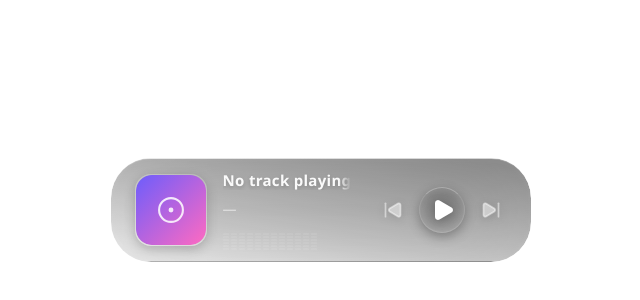
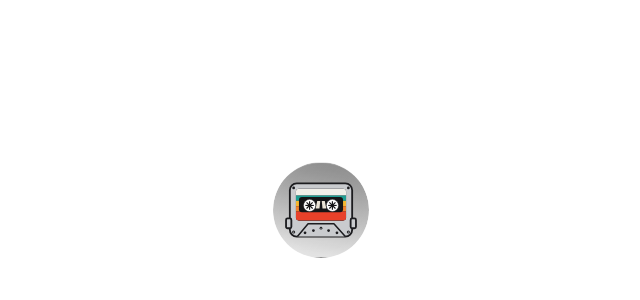
Before and after one commit to davidcepeda1/AeroGlass, a React (Vite) app: page / in a window 1280 px wide. Shown: the part 190-490 px from the top of the page, without its empty margins (319-959 px from the left). Built offline with nearby package versions, Linux system fonts and the light colour scheme.

Commit message:
fix: match cassette sides to reference art

```diff
--- a/src/App.tsx
+++ b/src/App.tsx
@@ -132,8 +132,8 @@ function App() {
     stops: getEqualizerPalette(null),
     peakColor: getPeakColor(null),
   }));
-  const [phase, setPhase] = useState<TransitionPhase>("idle");
-  const [discType, setDiscType] = useState<DiscType>("vinyl");
+  const [phase, setPhase] = useState<TransitionPhase>("spinning"); // TEMP: force-preview the disc
+  const [discType, setDiscType] = useState<DiscType>("cassette2"); // TEMP: force-preview the disc
   // null = let CSS `fit-content` size the card (normal state); a number is
   // an inline px width locked in only while a transition is in flight, so
   // the width transition has two concrete endpoints to animate between.
--- a/src/DiscTransition.tsx
+++ b/src/DiscTransition.tsx
@@ -310,6 +310,12 @@ function CassetteRetro() {
   return (
     <svg viewBox="0 0 100 100" width="100%" height="100%">
       <rect x={11} y={14} width={78} height={72} rx={9} fill="#1c1c22" stroke="#0a0a0d" strokeWidth={1} />
+      {/* Side-locking nubs, borrowed from CassetteColor's reference (this
+          design's own source art doesn't show them, but they read as the
+          same structural detail) — positioned low, level with the bottom
+          trapezoid panel, same as there. */}
+      <rect x={6} y={62} width={7} height={13} rx={2} fill="#1c1c22" stroke="#0a0a0d" strokeWidth={1} />
+      <rect x={87} y={62} width={7} height={13} rx={2} fill="#1c1c22" stroke="#0a0a0d" strokeWidth={1} />
       {/* One single rounded frame running cream / orange / cream again — not
           three separately-bordered pieces stacked with gaps. The reference
           traces one continuous outline the whole way down to the "90 min"
@@ -423,8 +429,11 @@ function CassetteColor() {
       <circle cx={50} cy={74} r={0.7} fill="#c9cbce" />
       <circle cx={60} cy={77} r={1.8} fill="#1c1c1f" />
       <circle cx={71} cy={80} r={1.8} fill="#1c1c1f" />
-      <rect x={4} y={44} width={7} height={13} rx={2} fill="#c9cbce" stroke="#1c1c1f" strokeWidth={2.4} />
-      <rect x={89} y={44} width={7} height={13} rx={2} fill="#c9cbce" stroke="#1c1c1f" strokeWidth={2.4} />
+      {/* Side-locking nubs — measured off the reference with a grid overlay:
+          they sit low, roughly level with the bottom trapezoid panel, not
+          centered on the reels. */}
+      <rect x={4} y={61} width={7} height={13} rx={2} fill="#c9cbce" stroke="#1c1c1f" strokeWidth={2.4} />
+      <rect x={89} y={61} width={7} height={13} rx={2} fill="#c9cbce" stroke="#1c1c1f" strokeWidth={2.4} />
       <GearReel cx={35} cy={44} r={8} hub="#ffffff" spoke="#141416" />
       <GearReel cx={65} cy={44} r={8} hub="#ffffff" spoke="#141416" />
     </svg>
```
Also changed, not shown: 1 other file (tests, documents, lock files or other folders).
